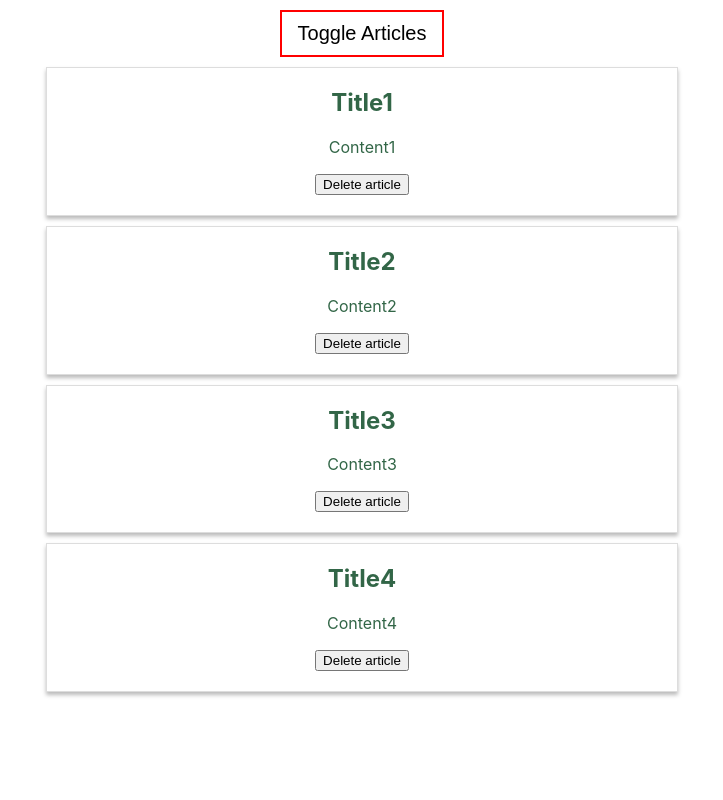
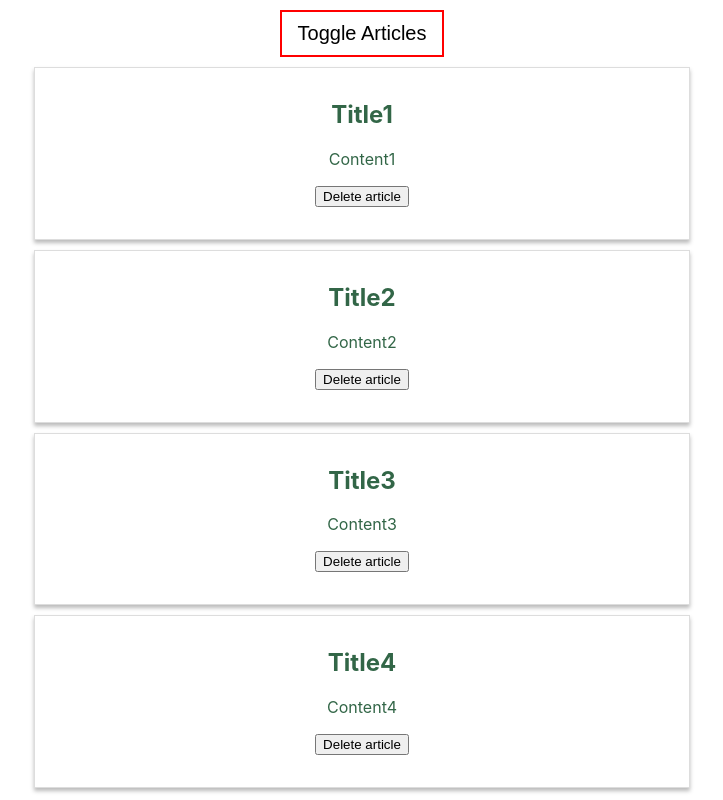
Before and after one commit to Torianna/FirstReactProject, a React (Create React App) app: page / in a window 1280 px wide. Both pictures are taken after a click on the button "Toggle Articles". Shown: the whole page, without its empty margins (278-1001 px from the left). Built offline with nearby package versions, Linux system fonts and the light colour scheme.

Commit message:
Use styled-component

```diff
--- a/src/App.js
+++ b/src/App.js
@@ -1,8 +1,8 @@
 import React, { Component } from 'react'; //zaciagamy główną klase reactową którą będziemy rozszerzac
 import './App.css'
 import Article from './Article/Article'
-import article from './Article/Article';
-import Radium, {StyleRoot} from 'radium';
+
+
 
 class App extends Component {
   state = {
@@ -93,16 +93,16 @@ class App extends Component {
 
 
     return ( //zwraca jsx nie html
-      <StyleRoot>
+
       <div className="App">
         <button style={buttonStyle} onClick={this.toggleArticlesHandler}>Toggle Articles</button>
         <div className={articleStyles.join(' ')}>
           {articles}
         </div>
       </div>
-      </StyleRoot>
+
     );
   }
 }
 
-export default Radium(App); //jeżeli będziesz importować ten plik to będziesz importować te klasę
+export default App; //jeżeli będziesz importować ten plik to będziesz importować te klasę
--- a/src/Article/Article.css
+++ b/src/Article/Article.css
@@ -1,4 +1,4 @@
-.Article{
+/* .Article{
     width:70%;
     margin:auto;
     border: 1px solid #dddddd;
@@ -9,9 +9,10 @@
 
 }
 
-/* @media (min-width: 900px)
+@media (min-width: 900px)
 {
     .Article{
         width: 630 px;
     }
-} */
+}
+ */
--- a/src/Article/Article.js
+++ b/src/Article/Article.js
@@ -1,6 +1,25 @@
 import React from 'react';
 import './Article.css';
-import Radium from 'radium'
+import styled from 'styled-components';
+
+const StyleDiv =
+styled.div`
+width:70%;
+margin:auto;
+border: 1px solid #dddddd;
+box-shadow: 0 3px 4px #bbbbbb;
+padding: 12px;
+text-align: center;
+margin-bottom: 10px;
+
+
+
+@media (min-width: 900px)
+{
+    width: 630px;
+}
+`
+;
 
 const article = (props) =>
 {
@@ -12,14 +31,15 @@ const article = (props) =>
     }
 
 return(
-<div className="Article"  style={style}>
+/* <div className="Article"  style={style}> */
+    <StyleDiv>
     <h2>{props.title}</h2>
     <p>{props.content}</p>
     <button onClick={props.deleteClick}>Delete article</button>
     <br></br>
     <br></br>
-</div>
+    </StyleDiv>
 );
 }
 
-export default Radium(article);
+export default article;
```
